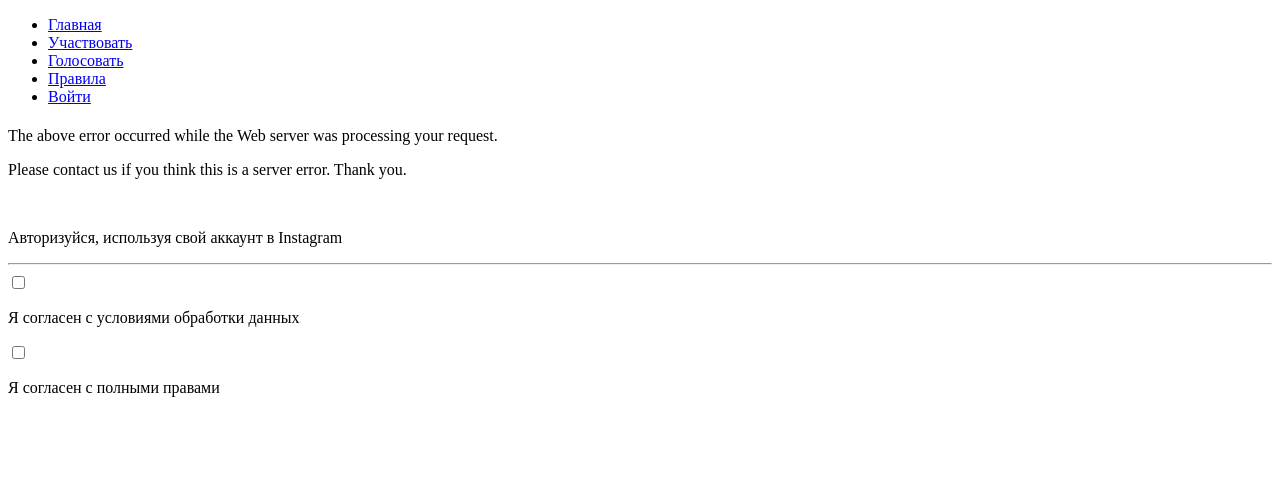
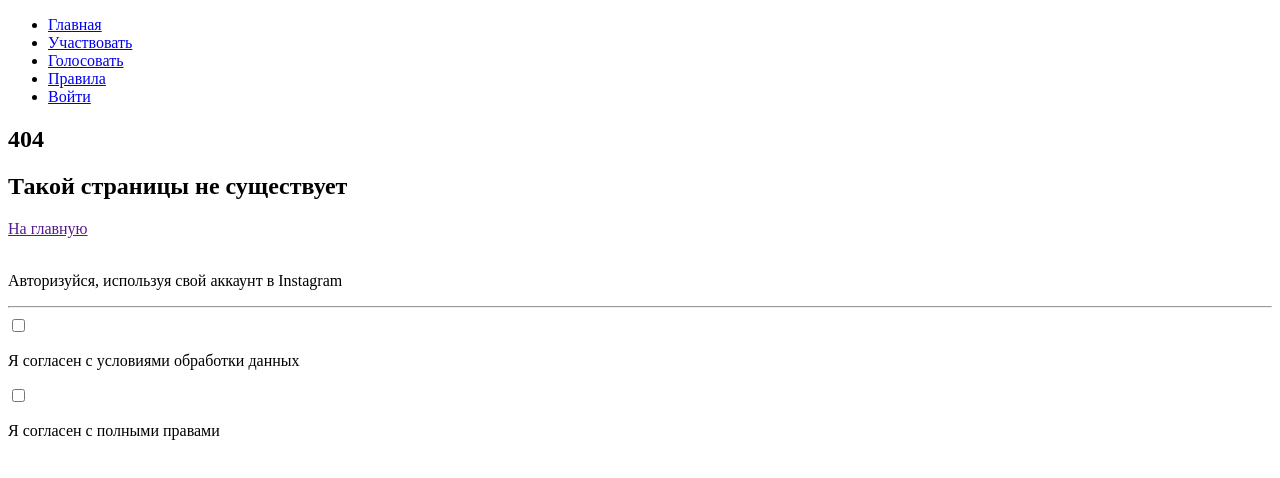
Before and after one commit to npyatak/bothie, a Yii app: template frontend/views/site/error.php in a window 1280 px wide. Shown: the top 478 px of the page. Run offline with PHP 8.4 and a stand-in for Yii, Linux system fonts and the light colour scheme; the template is opened without the code that fills it, so the values that code supplies are empty; some libraries are stand-ins or nearby versions.

Commit message:
Меню, 404 страница

```diff
--- a/frontend/views/site/error.php
+++ b/frontend/views/site/error.php
@@ -9,19 +9,18 @@
 
 $this->title = $name;
 ?>
-<div class="site-error">
-
-    <h1><?= Html::encode($this->title) ?></h1>
-
-    <div class="alert alert-danger">
-        <?= nl2br(Html::encode($message)) ?>
+<div class="site-error circle-gradient">
+    <div class="container">
+        <div class="site-error__inner">
+            <div class="row justify-content-center">
+                <div class="site-error__content">
+                    <h2 class="title-lg">404</h2>
+                    <h2 class="title-lg">Такой страницы не существует</h2>
+                    <div class="links">
+                        <a href="" class="border-link">На главную</a>
+                    </div>
+                </div>
+            </div>
+        </div>
     </div>
-
-    <p>
-        The above error occurred while the Web server was processing your request.
-    </p>
-    <p>
-        Please contact us if you think this is a server error. Thank you.
-    </p>
-
 </div>
--- a/frontend/web/js/main.js
+++ b/frontend/web/js/main.js
@@ -107,4 +107,8 @@
         $('#modal-login').modal();
         return false;
     });
+
+    if(window.location.pathname=='/'){
+        $('.main-menu').addClass('g-page');
+    }
 });
```
Also changed, not shown: frontend/web/css/main.css (+29 -2 lines).
